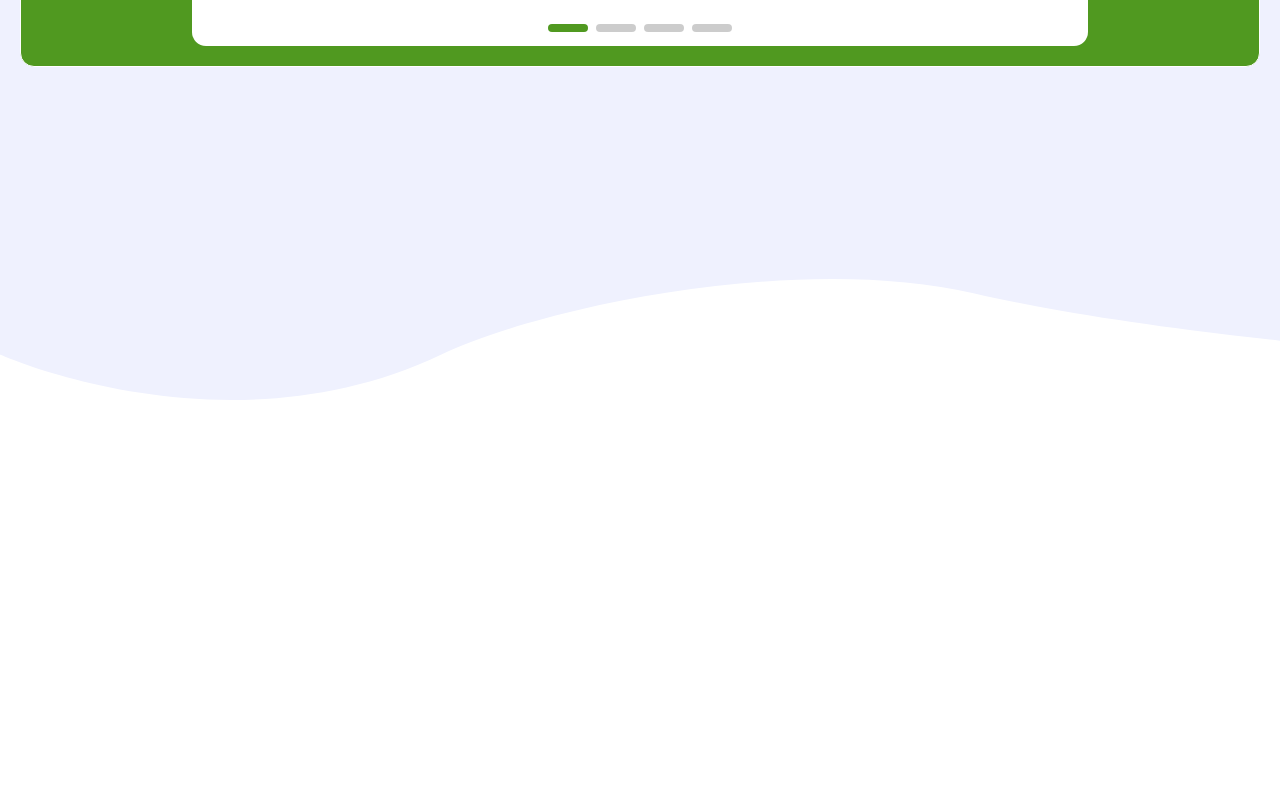
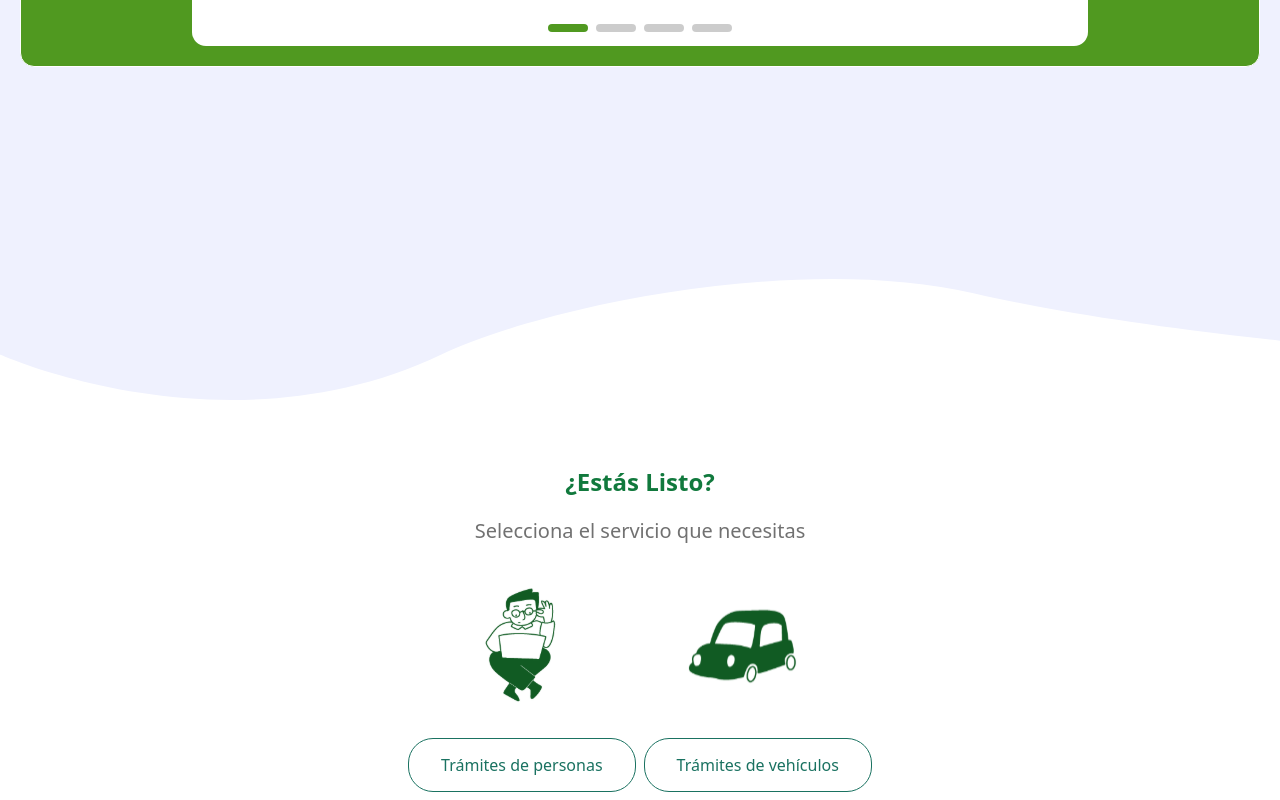
Before and after one commit to rafagarfield/LandingPageTuLicencia, a Next.js app: page / in a window 1280 px wide. Shown: the part 1724-2524 px from the top of the page. Before the commit the page ends 2124 px from the top, so only its background shows below. Built offline with nearby package versions, Linux system fonts and the light colour scheme.

Commit message:
add Procedure component and carProcedure SVG icon to enhance service selection

```diff
--- a/src/app/page.tsx
+++ b/src/app/page.tsx
@@ -3,7 +3,7 @@ import Navbar from '@/components/NavBar'
 import Hero from '@/components/Hero'
 import About from '@/components/About'
 import Features from '@/components/Features'
-
+import Procedure from '@/components/Procedure'
 function page() {
   return (
     <div>
@@ -12,6 +12,7 @@ function page() {
       <Hero />
       <About />
       <Features />
+      <Procedure />
       </div>
     </div>
   )
--- /dev/null
+++ b/src/components/Procedure.tsx
@@ -0,0 +1,41 @@
+import Image from 'next/image';
+import React from 'react';
+
+function Procedure() {
+  return (
+    <div className='mt-16'>
+      <div className='flex flex-col justify-center items-center gap-4 '>
+        <h2 className='text-[#11793D] text-[24px] font-bold '  >¿Estás Listo?</h2>
+        <p className='text-[#717171] text-[20px]'>Selecciona el servicio que necesitas</p>
+      </div>
+      <div className='flex flex-row gap-2 justify-center items-center p-2'>
+        {/* Trámites de personas */}
+        <div className='flex flex-col justify-center items-center'>
+          <div >
+            <Image
+              src="/icon/personProcedure.svg"
+              alt="Trámites de personas"
+              width={200}
+              height={200}
+            />
+          </div>
+          <button className='px-[20px] py-[10px] lg:px-[32px] lg:py-[14px] border-[1px] border-[#1A7261] rounded-[25px] text-[#1A7261] text-center text-[16px] font-medium whitespace-nowrap '>Trámites de personas</button>
+        </div>
+        {/* Trámites de vehículos */}
+        <div className='flex flex-col justify-center items-center'>
+          <div >
+            <Image
+              src="/icon/carProcedure.svg"
+              alt="Trámites de vehículos"
+              width={200}
+              height={200}
+            />
+          </div>
+          <button className='px-[20px] py-[10px] lg:px-[32px] lg:py-[14px] border-[1px] border-[#1A7261] rounded-[25px] text-[#1A7261] text-center text-[16px] font-medium whitespace-nowrap min-w-[150px]'>Trámites de vehículos</button>
+        </div>
+      </div>
+    </div>
+  );
+}
+
+export default Procedure;
```
Also changed, not shown: public/icon/carProcedure.svg (added), public/icon/personProcedure.svg (added).
